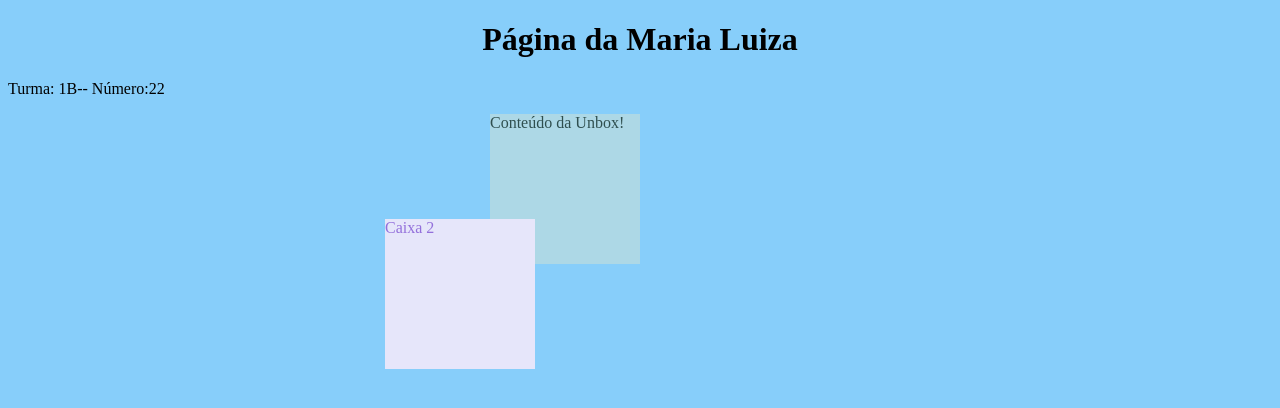
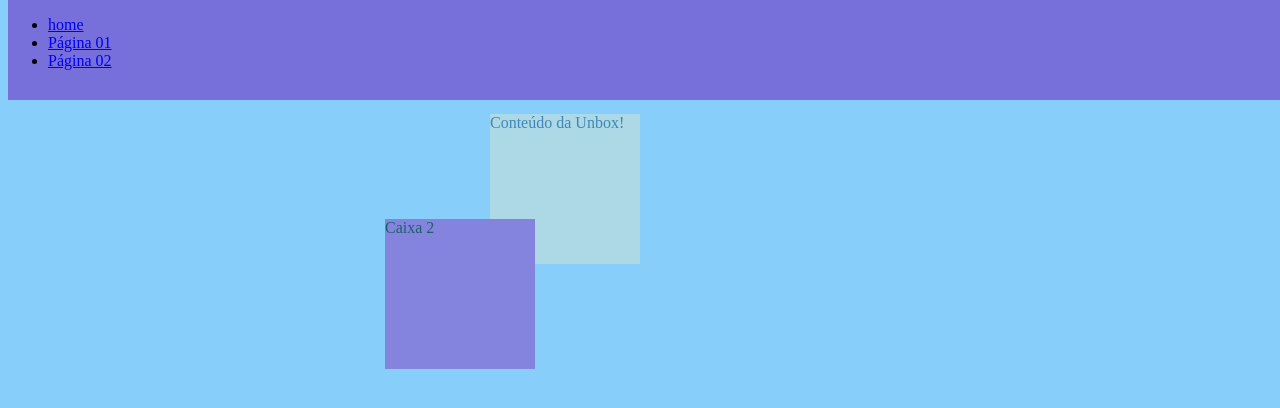
Before and after one commit to MariaLuizaBarboza/primeirob_2t, a plain HTML site: page index.html in a window 1280 px wide. Drawn offline with Linux system fonts and the light colour scheme.

Commit message:
Aula 05-08

```diff
--- a/estilo.css
+++ b/estilo.css
@@ -9,15 +9,24 @@ h1 {
   background: lightblue;
   width: 150px;
   height: 150px;
-  color: #2F4F4F;
+  color: #3e87b8;
   right: 50%;
 }
 .Unbox2 {
   position: absolute;
-  background:#E6E6FA;
+  background:#8484df;
   width: 150px;
   height: 150px;
-  color: #9370DB;
+  color: #1e6069;
   right: 70%;
   top: 70%;
 }
+
+
+.MenuPrincipal {
+  position: absolute;
+  width: 100%;
+  height: 100px;
+background: #7770db;
+top: 0;
+}
--- a/index.html
+++ b/index.html
@@ -6,6 +6,15 @@
     <link rel="stylesheet" href="estilo.css">
   </head>
   <body>
+    <div class="MenuPrincipal">
+      <nav>
+          <ul>
+              <li><a href="index.html">home</a></li>
+              <li><a href="pag01.html">Página 01</a></li>
+              <li><a href="pag02.html">Página 02</a></li>
+          </ul>
+      </nav>
+           </div>
     <h1> Página da Maria Luiza </h1>
     <p>Turma: 1B-- Número:22</p>
     <div class="Unboox">
```
Also changed, not shown: pag01.html (added, +21 -0 lines), pag02.html (added, +21 -0 lines).
